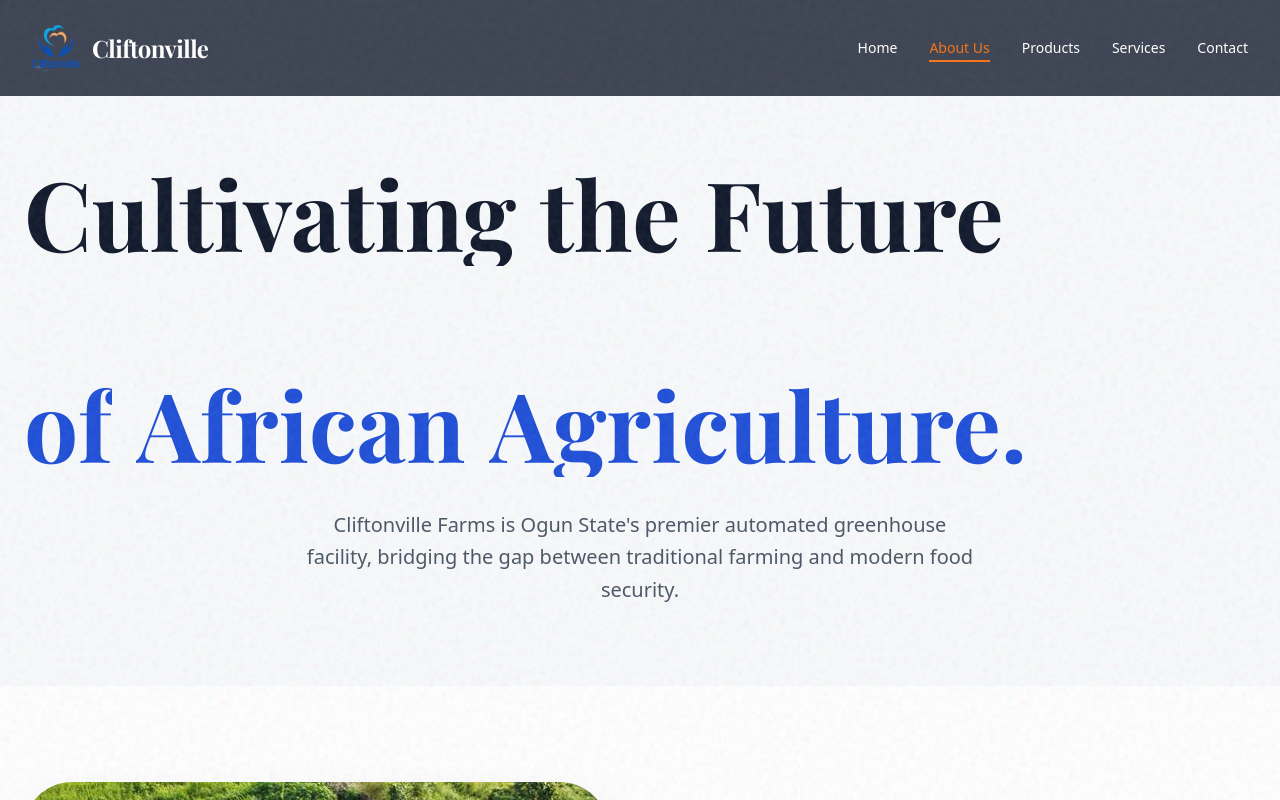
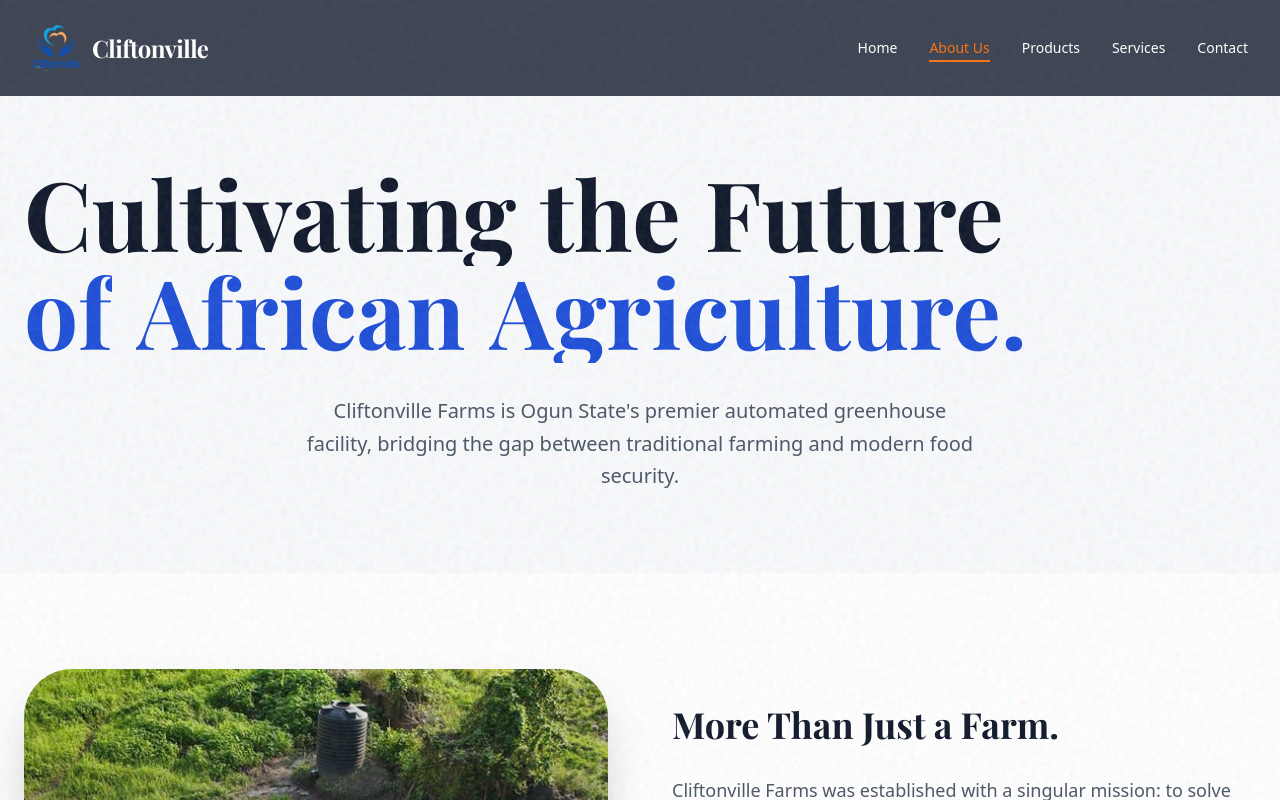
Before and after one commit to Chidi09/Clifton-ville-farms, a Next.js app: page /about in a window 1280 px wide. Shown: the top 800 px of the page. Built offline with nearby package versions, Linux system fonts and the light colour scheme.

Commit message:
Refine About page header layout: Remove "Since 2015" badge, adjust heading structure for improved readability, and enhance text styling for better visual impact.

```diff
--- a/src/app/about/page.tsx
+++ b/src/app/about/page.tsx
@@ -15,10 +15,9 @@
         <div className="max-w-7xl mx-auto text-center">
           {/* Removed "Since 2015" Badge */}
 
-          <h1 className="text-fluid-h1 font-serif font-bold mb-8 text-primary-dark">
-            <MaskedText>Cultivating the Future</MaskedText>
-            <br />
-            <MaskedText className="text-primary" delay={0.2}>of African Agriculture.</MaskedText>
+          <h1 className="text-fluid-h1 font-serif font-bold mb-8 text-primary-dark leading-[0.85]">
+            <MaskedText className="block">Cultivating the Future</MaskedText>
+            <MaskedText className="block text-primary -mt-2" delay={0.2}>of African Agriculture.</MaskedText>
           </h1>
           <p className="max-w-2xl mx-auto text-xl text-gray-600 leading-relaxed">
             Cliftonville Farms is Ogun State's premier automated greenhouse facility, bridging the gap between traditional farming and modern food security.
```
